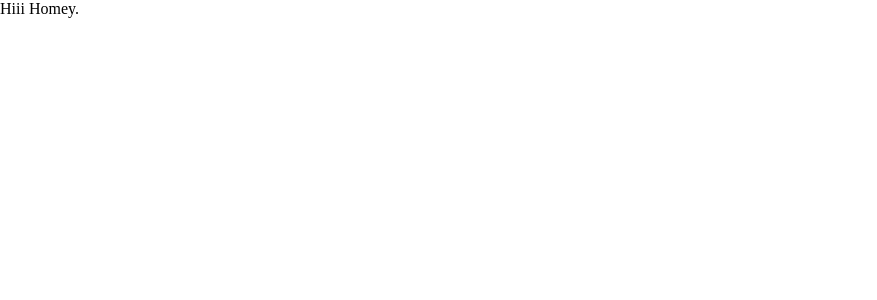
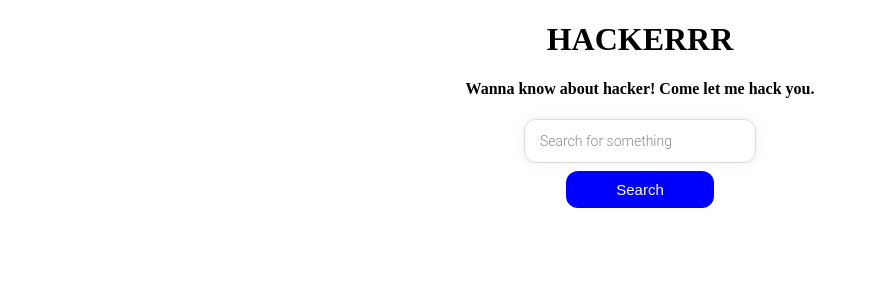
Before and after one commit to deepeshNiranjan28Bit/hackerrr, a React (Create React App) app: page / in a window 1280 px wide. Shown: the top 300 px of the page, without its empty margins (0-877 px from the left). Built offline with nearby package versions, Linux system fonts and the light colour scheme.

Commit message:
added styled-components and clickable operations

```diff
--- a/package.json
+++ b/package.json
@@ -10,6 +10,7 @@
     "react-dom": "^17.0.2",
     "react-router-dom": "^5.2.0",
     "react-scripts": "4.0.3",
+    "styled-components": "^5.3.0",
     "web-vitals": "^1.1.2"
   },
   "scripts": {
--- /dev/null
+++ b/src/misc/config.js
@@ -0,0 +1,8 @@
+const API_BASE_URL = "http://hn.algolia.com/api/v1";
+
+export async function apiGet(queryString) {
+  const response = await fetch(`${API_BASE_URL}${queryString}`).then((r) =>
+    r.json()
+  );
+  return response;
+}
--- a/src/pages/Home.js
+++ b/src/pages/Home.js
@@ -1,7 +1,50 @@
-import React from "react";
+import React, { useCallback, useState } from "react";
+import { apiGet } from "../misc/config";
+import { SearchButtonWrapper, SearchInput } from "./Home.styled";
 
 function Home() {
-  return <div>Hiii Homey.</div>;
+  const [input, setInput] = useState("");
+  const [results, setResults] = useState(null);
+
+  const onSearch = () => {
+    apiGet(`/search?query=${input}`).then((result) => {
+      setResults(result);
+    });
+  };
+
+  const onInputChange = useCallback(
+    (ev) => {
+      setInput(ev.target.value);
+    },
+    [setInput]
+  );
+
+  const onKeyDown = (ev) => {
+    if (ev.keyCode === 13) {
+      onSearch();
+    }
+  };
+
+  return (
+    <div style={{ textAlign: "center" }}>
+      <div>
+        <h1>HACKERRR</h1>
+        <h4>Wanna know about hacker! Come let me hack you.</h4>
+      </div>
+      <SearchInput
+        type="text"
+        placeholder="Search for something"
+        onChange={onInputChange}
+        onKeyDown={onKeyDown}
+        value={input}
+      />
+      <SearchButtonWrapper>
+        <button type="button" onClick={onSearch}>
+          Search
+        </button>
+      </SearchButtonWrapper>
+    </div>
+  );
 }
 
 export default Home;
--- /dev/null
+++ b/src/pages/Home.styled.js
@@ -0,0 +1,40 @@
+import styled from "styled-components";
+
+export const SearchInput = styled.input`
+  display: block;
+  font-family: "Roboto", sans-serif;
+  width: 200px;
+  margin: auto;
+  margin-bottom: 8px;
+  outline: none;
+  padding: 13px 15px;
+  border: 1px solid #dbdbdb;
+  box-shadow: 0px 0px 10px 0px rgba(219, 219, 219, 0.5);
+  font-size: 14px;
+  border-radius: 12px;
+  color: #8d8d8d;
+
+  &::placeholder {
+    font-weight: 300;
+    color: #8d8d8d;
+  }
+`;
+
+export const SearchButtonWrapper = styled.div`
+  text-align: center;
+  margin-bottom: 35px;
+
+  button {
+    color: #fff;
+    background-color: blue;
+    margin: auto;
+    padding: 10px 50px;
+    font-size: 15px;
+    border: none;
+    outline: none;
+    border-radius: 12px;
+    &:hover {
+      cursor: pointer;
+    }
+  }
+`;
```
Also changed, not shown: 1 other file (tests, documents, lock files or other folders).
